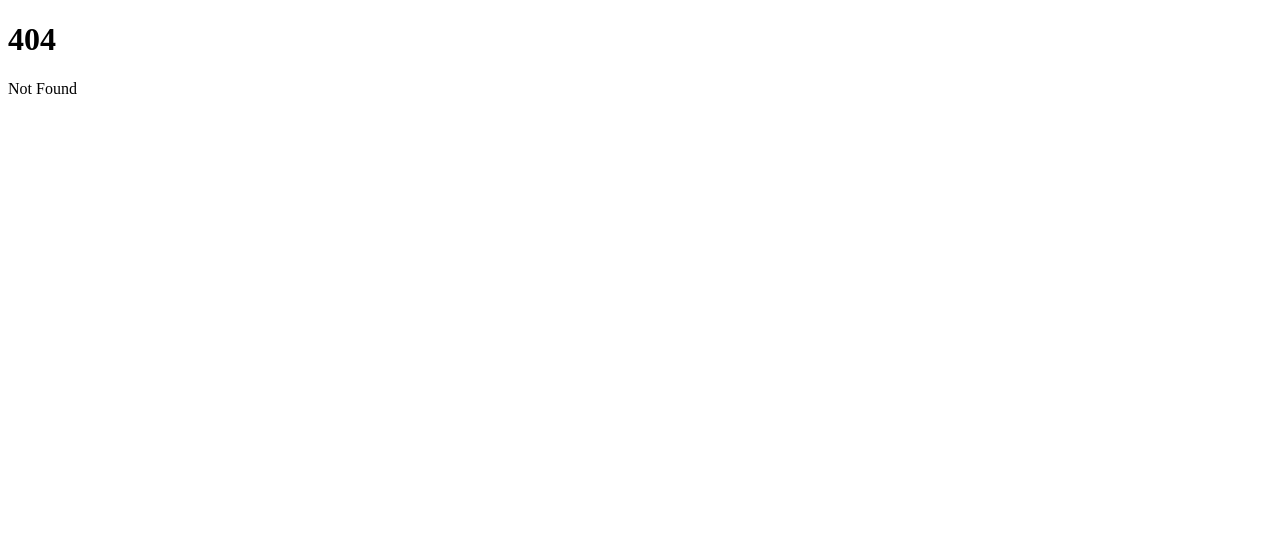
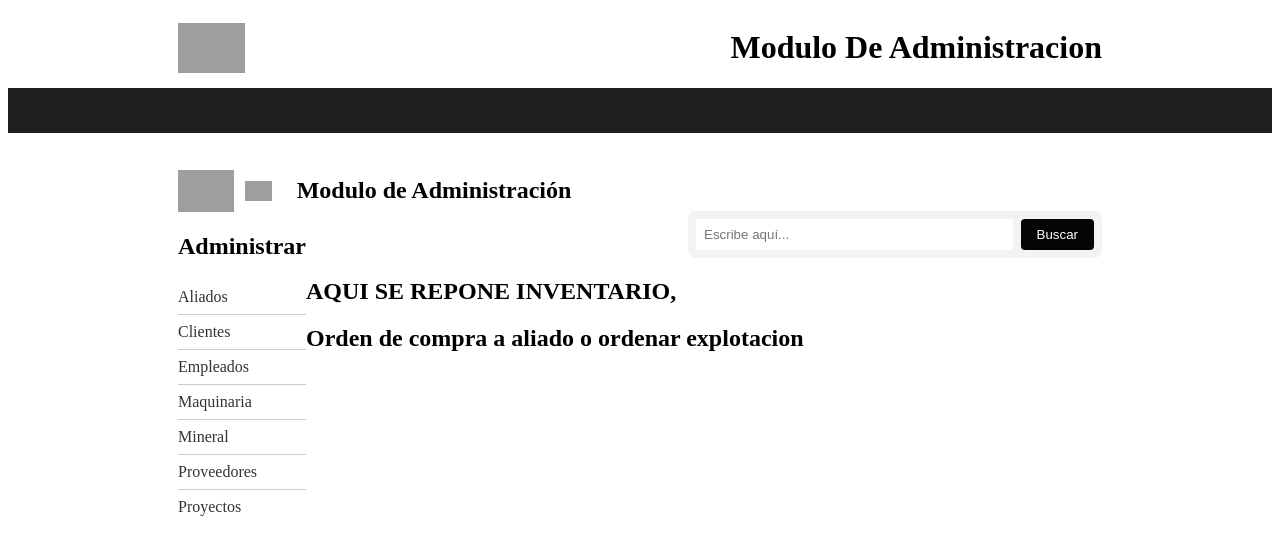
Before and after one commit to Georopeza/UCABAir, a SvelteKit app in the folder my-app/: page /admin/HomeAdmin/reponerInventario in a window 1280 px wide. Before the commit this address had no page. Shown: the top 554 px of the page. Built offline with nearby package versions, Linux system fonts and the light colour scheme; grey boxes are pictures that could not be loaded.

Commit message:
Se inicio el modulo de orden a aliados y de reponer inventario

```diff
--- a/my-app/src/routes/admin/HomeAdmin/mineral/+layout.svelte
+++ b/my-app/src/routes/admin/HomeAdmin/mineral/+layout.svelte
@@ -96,7 +96,10 @@
   </table>
   <a href="/admin/HomeAdmin/registrar/mineral">
     <button>Registrar Mineral</button>
-</a>
+  </a>
+  <a href="/admin/HomeAdmin/reponerInventario">
+    <button>Reponer Inventario</button>
+  </a>
   <style>
 
     .botonesUD{
--- a/my-app/src/routes/admin/HomeAdmin/recursos/+layout.svelte
+++ b/my-app/src/routes/admin/HomeAdmin/recursos/+layout.svelte
@@ -150,7 +150,7 @@
         </tr>
       {/each}
     </tbody>
-    <a href="/admin/HomeAdmin/registrar/proyecto/configuracionProyecto/configurarEtapa/configurarActividad">
+    <a href="/admin/HomeAdmin/registrar/proyecto/configuracionProyecto/configurarEtapa/configurarActividad/asignarEmpleado">
       <button>Asignar Empleado</button>
     </a>
   </table>
@@ -181,7 +181,7 @@
         </tr>
       {/each}
     </tbody>
-    <a href="/admin/HomeAdmin/registrar/proyecto/configuracionProyecto/configurarEtapa/configurarActividad">
+    <a href="/admin/HomeAdmin/registrar/proyecto/configuracionProyecto/configurarEtapa/configurarActividad/asignarMaquinaria">
       <button>Asignar Maquinaria</button>
     </a>
   </table>
--- a/my-app/src/routes/admin/HomeAdmin/registrar/proyecto/configuracionProyecto/configurarEtapa/+page.svelte
+++ b/my-app/src/routes/admin/HomeAdmin/registrar/proyecto/configuracionProyecto/configurarEtapa/+page.svelte
@@ -10,7 +10,7 @@
         <h2>Configuracion Etapa</h2>
             <ConfigurarEtapa/>
                 <div class="botones">
-                    <a href="/admin/HomeAdmin/registrar/proyecto/configuracionProyecto/configurarEtapa/configurarActividad">
+                    <a href="/admin/HomeAdmin/registrar/proyecto/configuracionProyecto/configurarEtapa/configurarActividad/asignarEmpleado">
                         <button>Configurar Actividades</button>
                     </a>
                     <a href="/admin/HomeAdmin/registrar/proyecto/configuracionProyecto/configurarEtapa">
--- /dev/null
+++ b/my-app/src/routes/admin/HomeAdmin/registrar/proyecto/configuracionProyecto/configurarEtapa/configurarActividad/asignarEmpleado/+layout.svelte
@@ -0,0 +1 @@
+<slot/>
--- /dev/null
+++ b/my-app/src/routes/admin/HomeAdmin/registrar/proyecto/configuracionProyecto/configurarEtapa/configurarActividad/asignarEmpleado/+page.svelte
@@ -0,0 +1,36 @@
+<script lang=ts>
+    import ConfigurarActividad from '$lib/components/configurarActividad.svelte'
+    import AgregarEmpleados from '$lib/components/agregarEmpleados.svelte';
+    import AgregarMaquinaria from '$lib/components/agregarMaquinaria.svelte';
+	import ConfigurarProyecto from '$lib/components/configurarProyecto.svelte';
+</script>
+
+<body>
+    <div class="ConfigurarActividad">
+        <h2>Agregar empleado</h2>
+                <div class="AgregarEmpleados">
+                    <AgregarEmpleados/>
+                </div>
+                <a href="/admin/HomeAdmin/registrar/proyecto/configuracionProyecto/configurarEtapa/configurarActividad/asignarEmpleado">
+                    <button>Agregar Otro Empleado</button>
+                </a>
+                <a href="/admin/HomeAdmin/registrar/proyecto/configuracionProyecto/configurarEtapa/configurarActividad/asignarMaquinaria">
+                    <button>Agregar Maquinaria</button>
+                </a>
+                <a href="/admin/HomeAdmin/proyectos">
+                    <button>Terminado</button>
+                </a>
+    </div>
+</body>
+
+<style>
+    button {
+        background-color: #050505;
+        color: #fff;
+        border: none;
+        border-radius: 3px;
+        padding: 10px 20px;
+        cursor: pointer;
+        font-size: 16px;
+    }
+</style>
--- /dev/null
+++ b/my-app/src/routes/admin/HomeAdmin/registrar/proyecto/configuracionProyecto/configurarEtapa/configurarActividad/asignarMaquinaria/+layout.svelte
@@ -0,0 +1 @@
+<slot/>
--- /dev/null
+++ b/my-app/src/routes/admin/HomeAdmin/registrar/proyecto/configuracionProyecto/configurarEtapa/configurarActividad/asignarMaquinaria/+page.svelte
@@ -0,0 +1,33 @@
+<script lang=ts>
+    import ConfigurarActividad from '$lib/components/configurarActividad.svelte'
+    import AgregarEmpleados from '$lib/components/agregarEmpleados.svelte';
+    import AgregarMaquinaria from '$lib/components/agregarMaquinaria.svelte';
+	import ConfigurarProyecto from '$lib/components/configurarProyecto.svelte';
+</script>
+
+<body>
+    <div class="ConfigurarActividad">
+        <h2>Agregar Maquinaria</h2>
+                <div class="AgregarMaquinaria">
+                    <AgregarMaquinaria/>
+                </div>
+                <a href="/admin/HomeAdmin/registrar/proyecto/configuracionProyecto/configurarEtapa/configurarActividad/asignarMaquinaria">
+                    <button>Agregar Otra Maquinaria</button>
+                </a>
+                <a href="/admin/HomeAdmin/proyectos">
+                    <button>Terminado</button>
+                </a>
+    </div>
+</body>
+
+<style>
+    button {
+        background-color: #050505;
+        color: #fff;
+        border: none;
+        border-radius: 3px;
+        padding: 10px 20px;
+        cursor: pointer;
+        font-size: 16px;
+    }
+</style>
--- /dev/null
+++ b/my-app/src/routes/admin/HomeAdmin/reponerInventario/+layout.svelte
@@ -0,0 +1 @@
+<slot/>
--- /dev/null
+++ b/my-app/src/routes/admin/HomeAdmin/reponerInventario/+page.svelte
@@ -0,0 +1,2 @@
+<h2>AQUI SE REPONE INVENTARIO,</h2>
+<h2>Orden de compra a aliado o ordenar explotacion</h2>
```
Also changed, not shown: my-app/src/routes/admin/HomeAdmin/registrar/proyecto/configuracionProyecto/configurarEtapa/configurarActividad/+page.svelte (deleted, +0 -37 lines).
